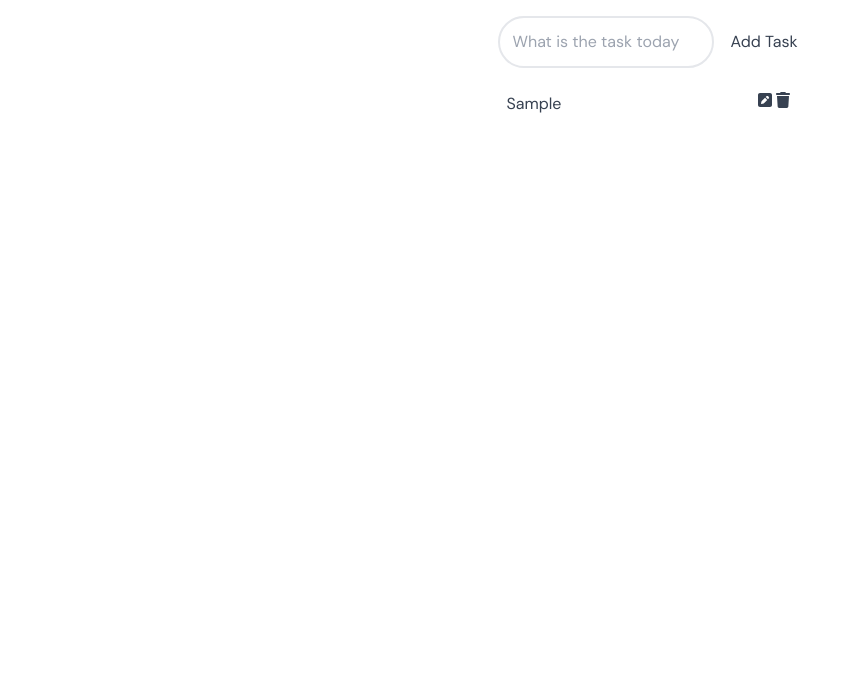
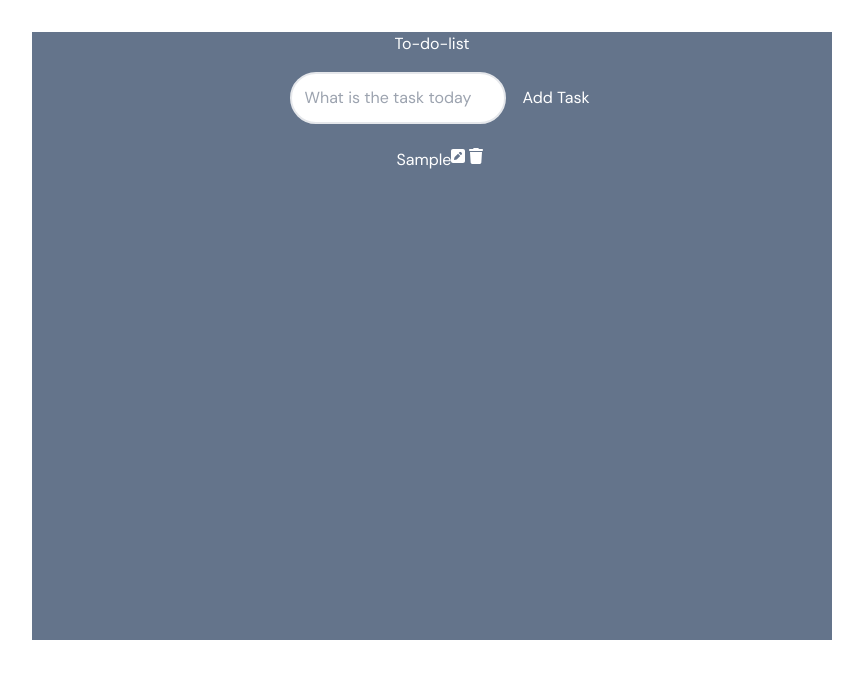
Before and after one commit to SravanKumarPolu/to-do-list, a React (Vite) app: page / in a window 1280 px wide. Both pictures are taken after typing "Sample" into the empty fields and a click on the button "Add Task". Shown: the top 678 px of the page, without its empty margins (0-863 px from the left). Built offline with nearby package versions, Linux system fonts and the light colour scheme.

Commit message:
todo list update task completed.

```diff
--- a/src/App.tsx
+++ b/src/App.tsx
@@ -3,8 +3,10 @@ import TodoWrapper from "./components/TodoWrapper";
 function App() {
   return (
     <>
-      <div className="flex justify-center">
-        <TodoWrapper />
+      <div className=" flex justify-center align-middle items-center">
+        <div className="flex w-full h-[40rem] flex-col    m-4 ">
+          <TodoWrapper />
+        </div>
       </div>
     </>
   );
--- a/src/components/EditTodoForum.tsx
+++ b/src/components/EditTodoForum.tsx
@@ -0,0 +1,37 @@
+// EditTodoForm.tsx
+import { useState } from "react";
+
+type Props = {
+  task: any; // Change the type to the complete Todo object
+  editTodo: (id: string, newTask: string) => void;
+};
+
+const EditTodoForm = ({ editTodo, task }: Props) => {
+  const [value, setValue] = useState(task.task);
+
+  const handleSubmit = (e: any) => {
+    e.preventDefault();
+    editTodo(value, task.id);
+
+    setValue("");
+  };
+
+  return (
+    <div>
+      <form onSubmit={handleSubmit}>
+        <input
+          type="text"
+          className="todo-input m-4 p-2 border-2 text-black rounded-full"
+          placeholder="update task"
+          value={value}
+          onChange={(e) => setValue(e.target.value)}
+        />
+        <button type="submit" className="todo-btn">
+          Update Task
+        </button>
+      </form>
+    </div>
+  );
+};
+
+export default EditTodoForm;
--- a/src/components/Todo.tsx
+++ b/src/components/Todo.tsx
@@ -10,14 +10,20 @@ type Props = {
   };
   toggleComplete: (id: string) => void;
   deleteTodo: (id: string) => void;
+  editTodo: (id: string) => void;
 };
 
-const Todo: React.FC<Props> = ({ task, toggleComplete, deleteTodo }) => {
+const Todo: React.FC<Props> = ({
+  task,
+  toggleComplete,
+  deleteTodo,
+  editTodo,
+}) => {
   return (
     <div className="flex flex-row ml-4 p-2 justify-between">
       <p onClick={() => toggleComplete(task.id)}>{task.task}</p>
       <div className="flex flex-row gap-1">
-        <FontAwesomeIcon icon={faPenSquare} />
+        <FontAwesomeIcon icon={faPenSquare} onClick={() => editTodo(task.id)} />
         <FontAwesomeIcon icon={faTrash} onClick={() => deleteTodo(task.id)} />
       </div>
     </div>
--- a/src/components/TodoForm.tsx
+++ b/src/components/TodoForm.tsx
@@ -24,7 +24,7 @@ const TodoForm: React.FC<Props> = ({ addTodo }) => {
           value={value}
           onChange={(e) => setValue(e.target.value)}
         />
-        <button type="submit" className="todo-btn">
+        <button type="submit" className="todo-btn text-white">
           Add Task
         </button>
       </form>
--- a/src/components/TodoWrapper.tsx
+++ b/src/components/TodoWrapper.tsx
@@ -3,6 +3,7 @@ import React, { useState } from "react";
 import TodoForm from "./TodoForm";
 import { v4 as uuidv4 } from "uuid";
 import Todo from "./Todo";
+import EditTodoForm from "./EditTodoForum";
 
 type Todo = {
   id: string;
@@ -15,35 +16,59 @@ const TodoWrapper: React.FC = () => {
   const [todos, setTodos] = useState<Todo[]>([]);
 
   const addTodo = (todo: string) => {
-    setTodos([
-      ...todos,
+    setTodos((prevTodos) => [
+      ...prevTodos,
       { id: uuidv4(), task: todo, completed: false, isEditing: false },
     ]);
   };
 
   const toggleComplete = (id: string) => {
-    setTodos(
-      todos.map((todo) =>
+    setTodos((prevTodos) =>
+      prevTodos.map((todo) =>
         todo.id === id ? { ...todo, completed: !todo.completed } : todo
       )
     );
   };
 
   const deleteTodo = (id: string) => {
-    setTodos(todos.filter((todo) => todo.id !== id));
+    setTodos((prevTodos) => prevTodos.filter((todo) => todo.id !== id));
+  };
+
+  const editTodo = (id: string) => {
+    setTodos((prevTodos) =>
+      prevTodos.map((todo) =>
+        todo.id === id ? { ...todo, isEditing: !todo.isEditing } : todo
+      )
+    );
+  };
+
+  const editTask = (newTask: string, id: string) => {
+    setTodos((prevTodos) =>
+      prevTodos.map((todo) =>
+        todo.id === id
+          ? { ...todo, task: newTask, isEditing: !todo.isEditing }
+          : todo
+      )
+    );
   };
 
   return (
-    <div>
+    <div className="text-white flex  flex-col  w-[50rem] items-center h-[40rem] m-4 bg-slate-500">
+      <h2 className="text-white">To-do-list</h2>
       <TodoForm addTodo={addTodo} />
-      {todos.map((todo, index) => (
-        <Todo
-          key={index}
-          task={todo}
-          toggleComplete={() => toggleComplete(todo.id)}
-          deleteTodo={() => deleteTodo(todo.id)}
-        />
-      ))}
+      {todos.map((todo) =>
+        todo.isEditing ? (
+          <EditTodoForm key={todo.id} editTodo={editTask} task={todo} />
+        ) : (
+          <Todo
+            key={todo.id}
+            task={todo}
+            toggleComplete={() => toggleComplete(todo.id)}
+            deleteTodo={() => deleteTodo(todo.id)}
+            editTodo={() => editTodo(todo.id)}
+          />
+        )
+      )}
     </div>
   );
 };
```
